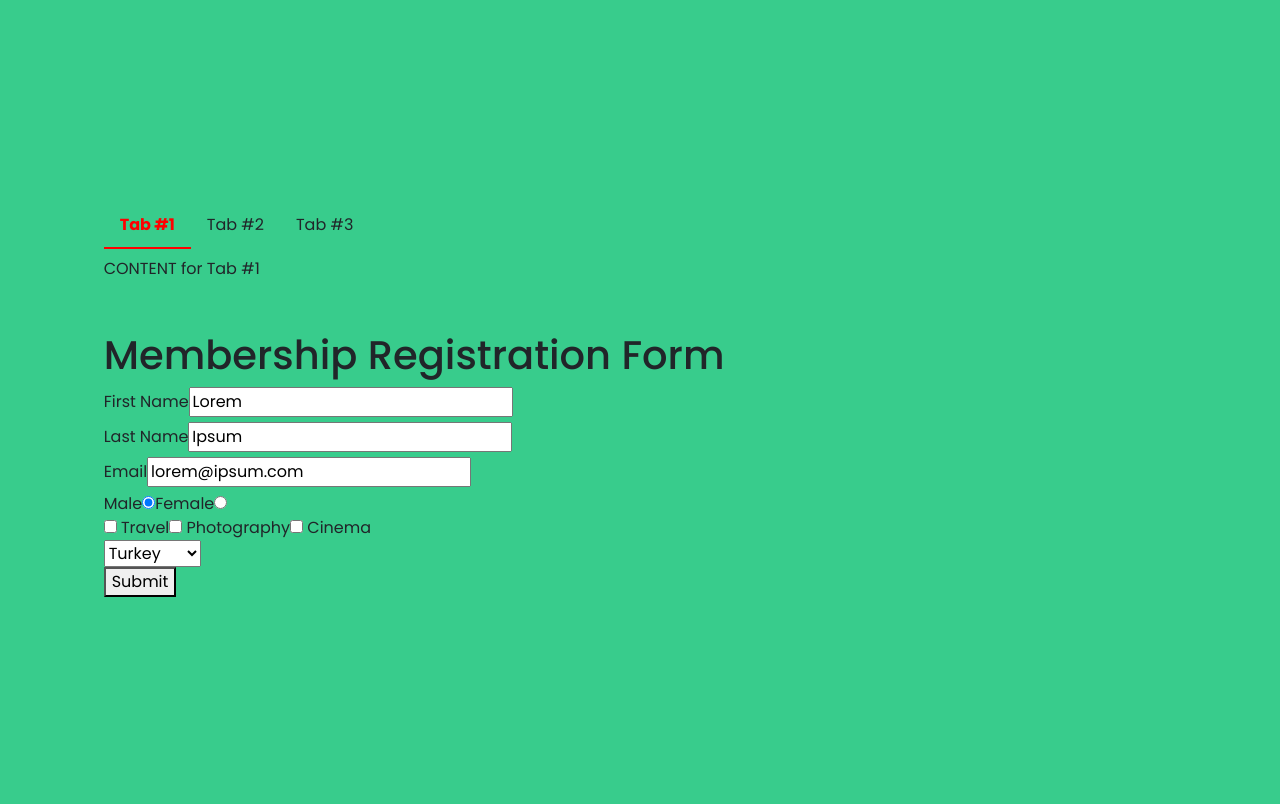
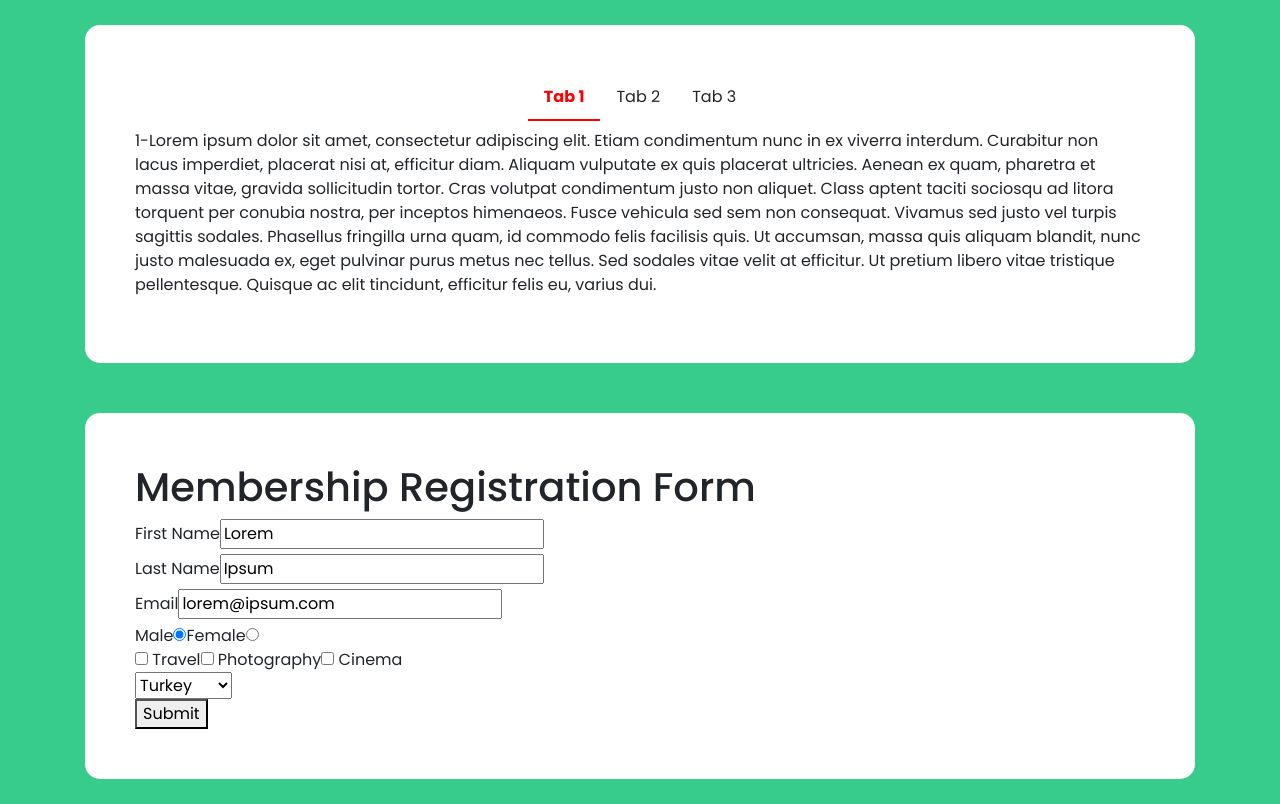
Before and after one commit to mehmetbacik/membership-registration-form, a React (Create React App) app: page / in a window 1280 px wide. Built offline with nearby package versions, Linux system fonts and the light colour scheme.

Commit message:
Update
Updated page content

```diff
--- a/src/App.css
+++ b/src/App.css
@@ -33,43 +33,52 @@ html, body {
 .member__registration {
   margin-top: 25px;
   margin-bottom: 25px;
+  background-color: var(--white);
+  border-radius: 15px;
+  padding: 50px;
 }
 
 .member__registration code {
   display: none;
 }
 
+
+
 .page__content {
   margin-top:25px;
   margin-bottom: 25px;
+  background-color: var(--white);
+  border-radius: 15px;
+  padding: 50px;
 }
 
-.tabs {
+.page__content .tabs {
   display: flex;
   flex-wrap: wrap;
+  justify-content: center;
 }
 
-.tabs__label {
+.page__content .tabs__label {
   padding: 10px 16px;
   cursor: pointer;
 }
 
-.tabs__radio {
+.page__content .tabs__radio {
   display: none;
 }
 
-.tabs__content {
+.page__content .tabs__content {
   order: 1;
   width: 100%;
   display: none;
 }
 
-.tabs__radio:checked + .tabs__label {
+.page__content .tabs__radio:checked + .tabs__label {
   font-weight: bold;
   color: red;
   border-bottom: 2px solid red;
 }
 
-.tabs__radio:checked + .tabs__label + .tabs__content {
+.page__content .tabs__radio:checked + .tabs__label + .tabs__content {
   display: initial;
 }
--- a/src/components/PageContent.js
+++ b/src/components/PageContent.js
@@ -5,19 +5,19 @@ function PageContent() {
         <div className="page__content">
             <div className="tabs">
                 <input type="radio" className="tabs__radio" name="tabs-example" id="tab1" defaultChecked />
-                <label htmlFor="tab1" className="tabs__label">Tab #1</label>
+                <label htmlFor="tab1" className="tabs__label">Tab 1</label>
                 <div className="tabs__content">
-                    CONTENT for Tab #1
+                    <p>1-Lorem ipsum dolor sit amet, consectetur adipiscing elit. Etiam condimentum nunc in ex viverra interdum. Curabitur non lacus imperdiet, placerat nisi at, efficitur diam. Aliquam vulputate ex quis placerat ultricies. Aenean ex quam, pharetra et massa vitae, gravida sollicitudin tortor. Cras volutpat condimentum justo non aliquet. Class aptent taciti sociosqu ad litora torquent per conubia nostra, per inceptos himenaeos. Fusce vehicula sed sem non consequat. Vivamus sed justo vel turpis sagittis sodales. Phasellus fringilla urna quam, id commodo felis facilisis quis. Ut accumsan, massa quis aliquam blandit, nunc justo malesuada ex, eget pulvinar purus metus nec tellus. Sed sodales vitae velit at efficitur. Ut pretium libero vitae tristique pellentesque. Quisque ac elit tincidunt, efficitur felis eu, varius dui.</p>
                 </div>
                 <input type="radio" className="tabs__radio" name="tabs-example" id="tab2" />
-                <label htmlFor="tab2" className="tabs__label">Tab #2</label>
+                <label htmlFor="tab2" className="tabs__label">Tab 2</label>
                 <div className="tabs__content">
-                    CONTENT for Tab #2
+                    <p>2-Lorem ipsum dolor sit amet, consectetur adipiscing elit. Etiam condimentum nunc in ex viverra interdum. Curabitur non lacus imperdiet, placerat nisi at, efficitur diam. Aliquam vulputate ex quis placerat ultricies. Aenean ex quam, pharetra et massa vitae, gravida sollicitudin tortor. Cras volutpat condimentum justo non aliquet. Class aptent taciti sociosqu ad litora torquent per conubia nostra, per inceptos himenaeos. Fusce vehicula sed sem non consequat. Vivamus sed justo vel turpis sagittis sodales. Phasellus fringilla urna quam, id commodo felis facilisis quis. Ut accumsan, massa quis aliquam blandit, nunc justo malesuada ex, eget pulvinar purus metus nec tellus. Sed sodales vitae velit at efficitur. Ut pretium libero vitae tristique pellentesque. Quisque ac elit tincidunt, efficitur felis eu, varius dui.</p>
                 </div>
                 <input type="radio" className="tabs__radio" name="tabs-example" id="tab3" />
-                <label htmlFor="tab3" className="tabs__label">Tab #3</label>
+                <label htmlFor="tab3" className="tabs__label">Tab 3</label>
                 <div className="tabs__content">
-                    CONTENT for Tab #3
+                    <p>3-Lorem ipsum dolor sit amet, consectetur adipiscing elit. Etiam condimentum nunc in ex viverra interdum. Curabitur non lacus imperdiet, placerat nisi at, efficitur diam. Aliquam vulputate ex quis placerat ultricies. Aenean ex quam, pharetra et massa vitae, gravida sollicitudin tortor. Cras volutpat condimentum justo non aliquet. Class aptent taciti sociosqu ad litora torquent per conubia nostra, per inceptos himenaeos. Fusce vehicula sed sem non consequat. Vivamus sed justo vel turpis sagittis sodales. Phasellus fringilla urna quam, id commodo felis facilisis quis. Ut accumsan, massa quis aliquam blandit, nunc justo malesuada ex, eget pulvinar purus metus nec tellus. Sed sodales vitae velit at efficitur. Ut pretium libero vitae tristique pellentesque. Quisque ac elit tincidunt, efficitur felis eu, varius dui.</p>
                 </div>
             </div>
         </div>
```
